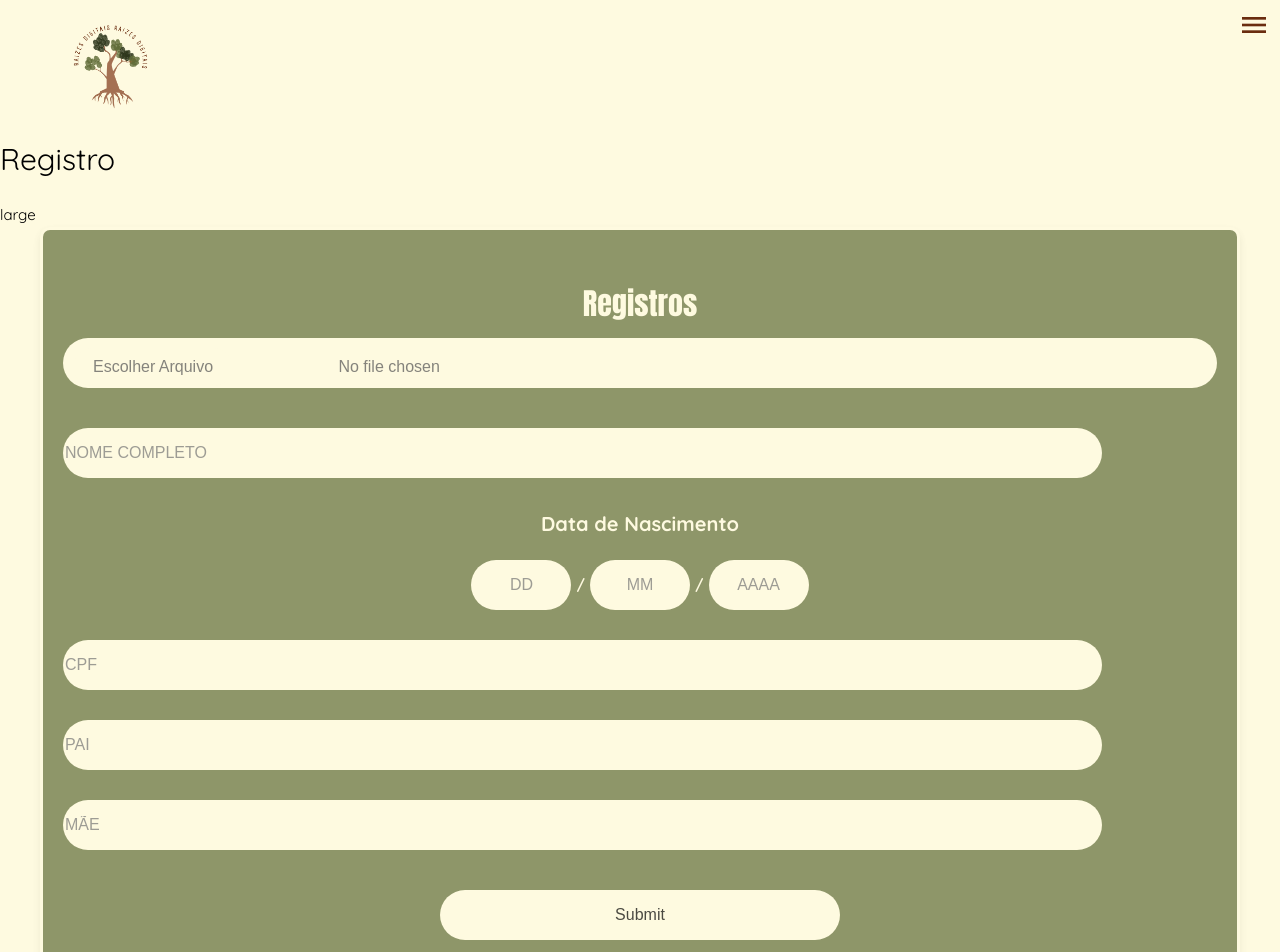
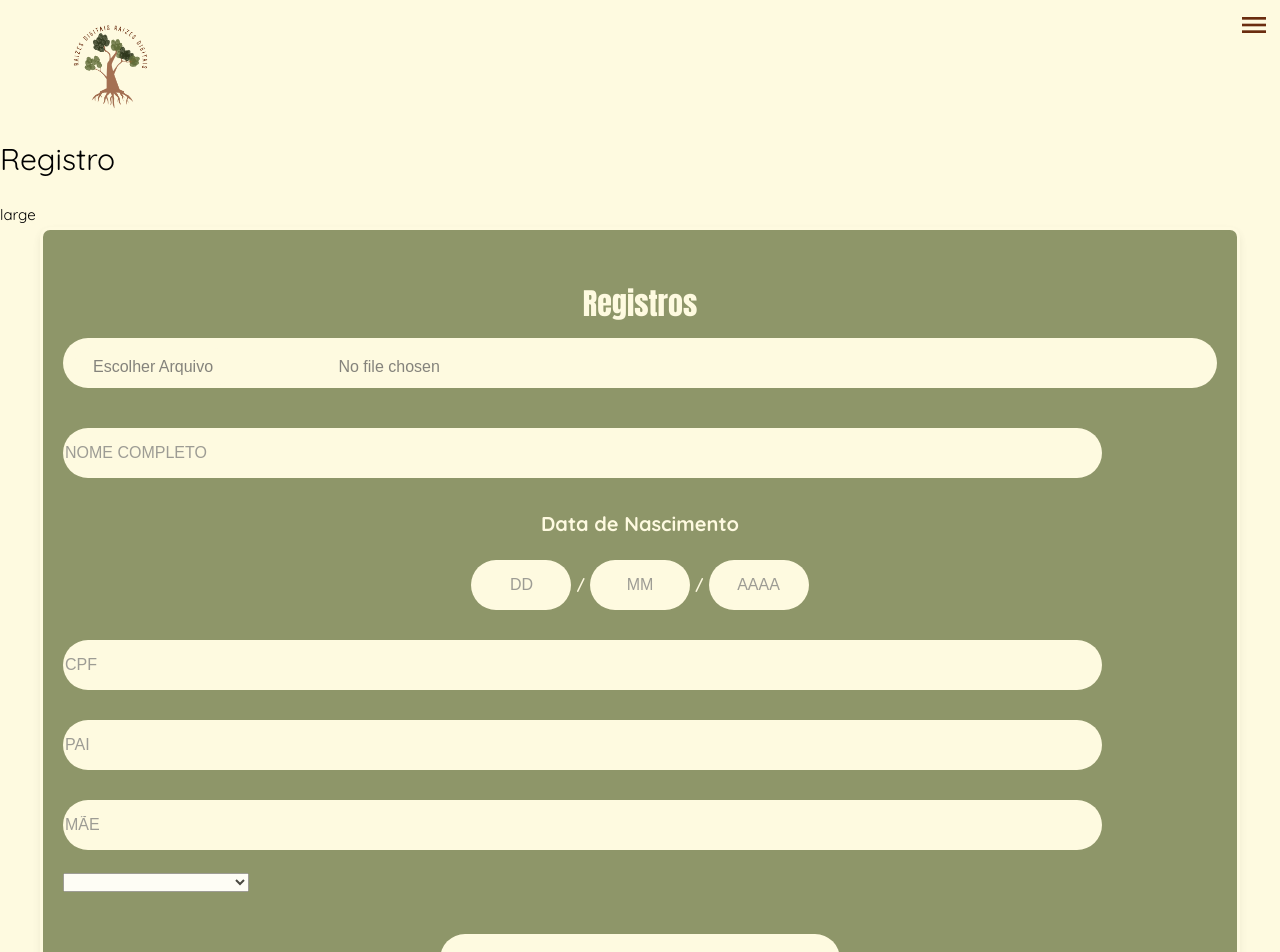
Before and after one commit to laissamendes/pi-frontend, a Vue app: page /Registro in a window 1280 px wide. Shown: the top 952 px of the page. Built offline with nearby package versions, Linux system fonts and the light colour scheme; a web font is replaced by a local one.

Commit message:
Incrementação do select escolaridade

```diff
--- a/src/views/RegistroView.vue
+++ b/src/views/RegistroView.vue
@@ -1,4 +1,5 @@
-<script setup></script>
+<script setup>
+</script>
 
 <template>
   <form class="form">
@@ -34,6 +35,19 @@
       </div>
       <div class="input-nome">
         <input type="text" name="mae" id="input-infos" placeholder="MÃE" />
+      </div>
+      <div>
+        <select class="input-nome" v-model="StatusEscolaridade">
+         <option disabled value="">Status escolaridade:</option>
+         <option>Nenhuma</option>
+         <option>Fundamental Incompleto</option>
+         <option>Fundamental Completo</option>
+         <option>Ensino Médio Incompleto</option>
+         <option>Ensino Médio Completo</option>
+         <option>Ensino Superior Incompleto</option>
+         <option>Ensino Superior Completo</option>
+         <option>Outro</option>
+</select>
       </div>
       <input type="submit" name="submit" id="input-submit" />
     </div>
```
